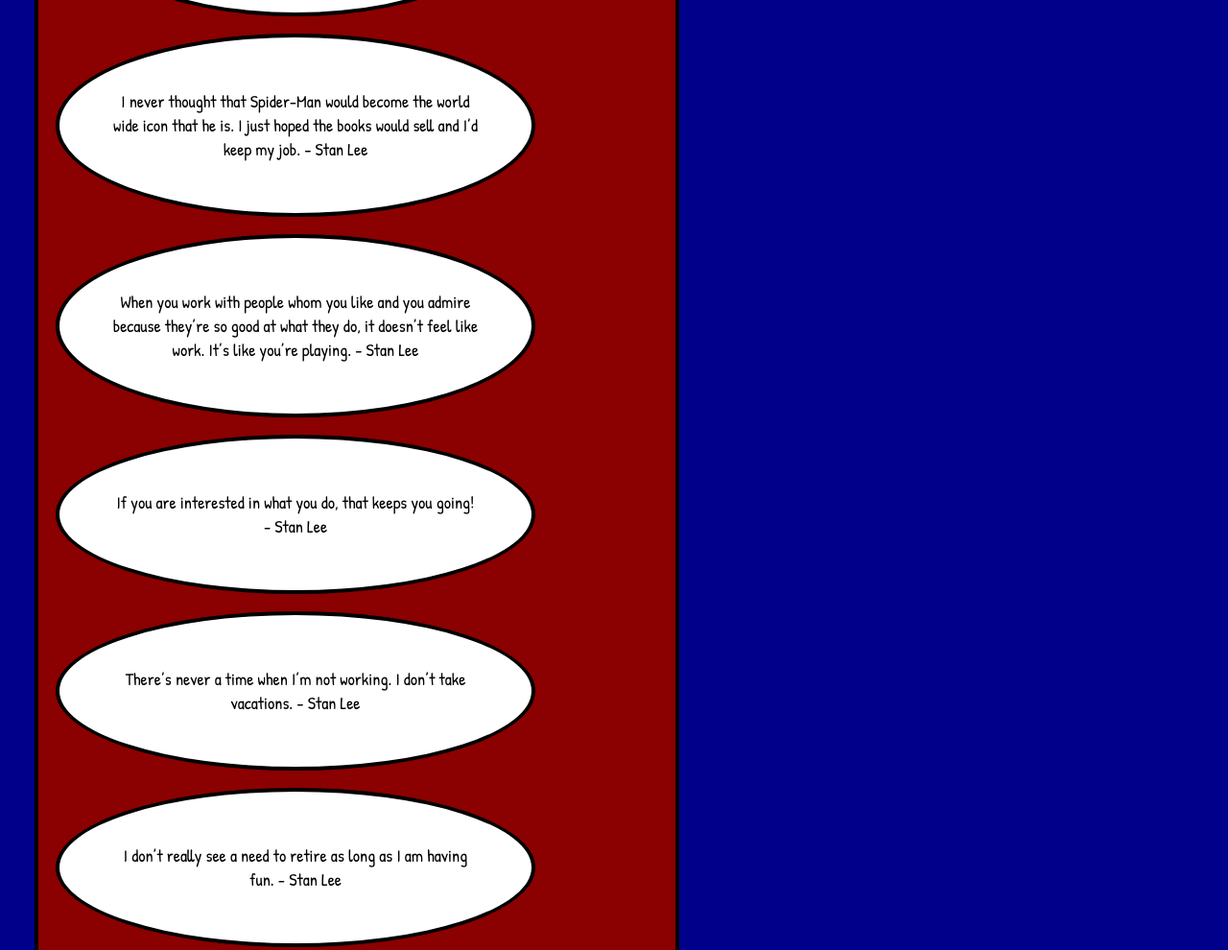
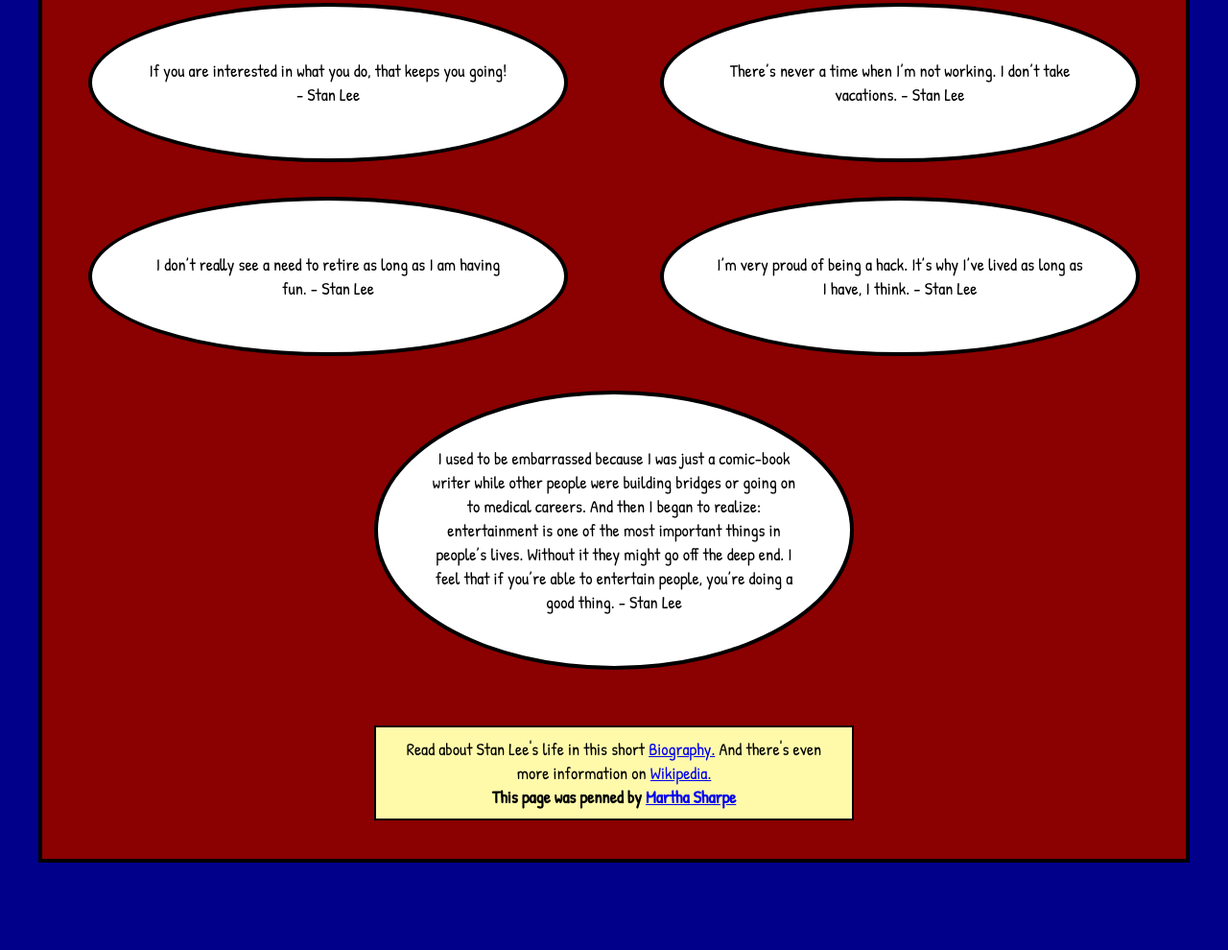
Before and after one commit to MatthewPollardUK/Stan-Lee-Tribute-Page, a plain HTML site: page index.html in a window 1280 px wide. Shown: the part 1363-2353 px from the top of the page at 96% size. After the commit the page ends 2262 px from the top, so only its background shows below. Drawn offline with Linux system fonts and the light colour scheme.

Commit message:
clean and responsive code

```diff
--- a/index.css
+++ b/index.css
@@ -6,21 +6,24 @@
 
 body {
     background-color: darkblue;
-    font-family: 'Patrick Hand', cursive;
+  }
+
+  .main {
     display: flex;
     flex-flow: row wrap;
+    justify-content: center;
+    margin: auto;
+    max-width: 1200px;
+    border: 4px solid black;
+    background-color: darkred;
+    color: black;
+    text-align: center;
+    font-family: 'Patrick Hand', cursive;
     font-size: 18px;
   }
 
-  .main {
-    margin: auto;
-    background-color: darkred;
-    color: black;
-    border: 4px solid black;
-    text-align: center;
-  }
-
   .title {
+    width: 100%;
     font-family: 'Rock Salt', cursive;
     font-size: 2em;
     color: white;
@@ -50,20 +53,21 @@ body {
     width: auto;
   }
 
+  .quotes {
+    display: flex;
+    flex-flow: row wrap;
+    justify-content: space-around;
+  }
+
   .quote {
     width: auto;
     max-width: 500px;
+    min-width: 200px;
     background: white;
     border: 4px solid black;
     border-radius: 50%;
     padding: 3em;
     margin: 1em;
-  }
-
-  #end-quote {
-    display: flex;
-    justify-content: center;
-    width: auto;
   }
 
   .footer {
@@ -76,15 +80,3 @@ body {
     margin: 40px 40px;
     padding: 10px 20px;
   }
-
-/* ipads */
-@media only screen and (min-width: 768px) {
-
-}
-
-/* desktops or laptops */
-@media only screen and (min-width: 1224px) {
-  .main {
-    margin: 2em;
-  }
-}
--- a/index.html
+++ b/index.html
@@ -13,12 +13,13 @@
 
   <body>
 
-  <!--Main div with Title-->
     <div class="main">
+
+      <header>
         <h1 class="title">Stan Lee's Secrets to Success</h1>
+      </header>
 
       <div class="intro">
-    <!--Image div with Caption-->
         <figure id="img-div">
           <a href="http://culvercitycrossroads.com/wp-content/uploads/2016/05/nuVR4ZY.png" target="_blank">
             <img class="image" src="http://culvercitycrossroads.com/wp-content/uploads/2016/05/nuVR4ZY.png" alt="Stan Lee and Spidey" title="Stan Lee gives a thumbs-up while Spidey snaps a pic in the background." style="max-width: 486px"/>
@@ -26,7 +27,6 @@
           <figcaption id="img-caption">Stan Lee as the image of success.</figcaption>
         </figure>
 
-  <!--Tribute Paragraph-->
         <div class="tribute-info">
           <p>Stan Lee was the creator of iconic heroes and owner of a multi-billion dollar company. He married a model and they were together for nearly 70 years. He lived to be 95 and was still doing what he loved up till the end. What was his secret? Three simple things:<br>
           <br>
@@ -36,8 +36,8 @@
           <br>
           But don't take it from me. Hear it from the man himself!<p/>
         </div>
-  </div><!--end intro>
 
+      </div>
 
       <!--Quotes-->
       <div class="quotes">
@@ -57,12 +57,11 @@
 
         <div class="quote">I’m very proud of being a hack. It’s why I’ve lived as long as I have, I think. - Stan Lee</div>
 
-    </div><!--end of class quotes-->
-
         <div class="quote" id="end-quote">I used to be embarrassed because I was just a comic-book writer while other people were building bridges or going on to medical careers. And then I began to realize: entertainment is one of the most important things in people’s lives. Without it they might go off the deep end. I feel that if you’re able to entertain people, you’re doing a good thing. - Stan Lee</div>
+      </div><!--end of .quotes-->
 
       <!--links to more info-->
-  <div class="footer">
+      <footer class="footer">
 
         <link> Read about Stan Lee's life in this short <a href="https://www.biography.com/news/stan-lee-obituary" target="_blank" id="tribute-link">Biography.</a></link>
 
@@ -70,8 +69,8 @@
 
         <h4>This page was penned by <a href="https://github.com/marthasharpe" target="_blank" id="profile">Martha Sharpe</a></h4>
 
-    </div><!--end of footer-->
-  </div><!--End of Main-->
+      </footer>
+    </div><!--end of .main-->
 
   </body>
 
```
Lines whose indentation alone changed are shown as unchanged.
